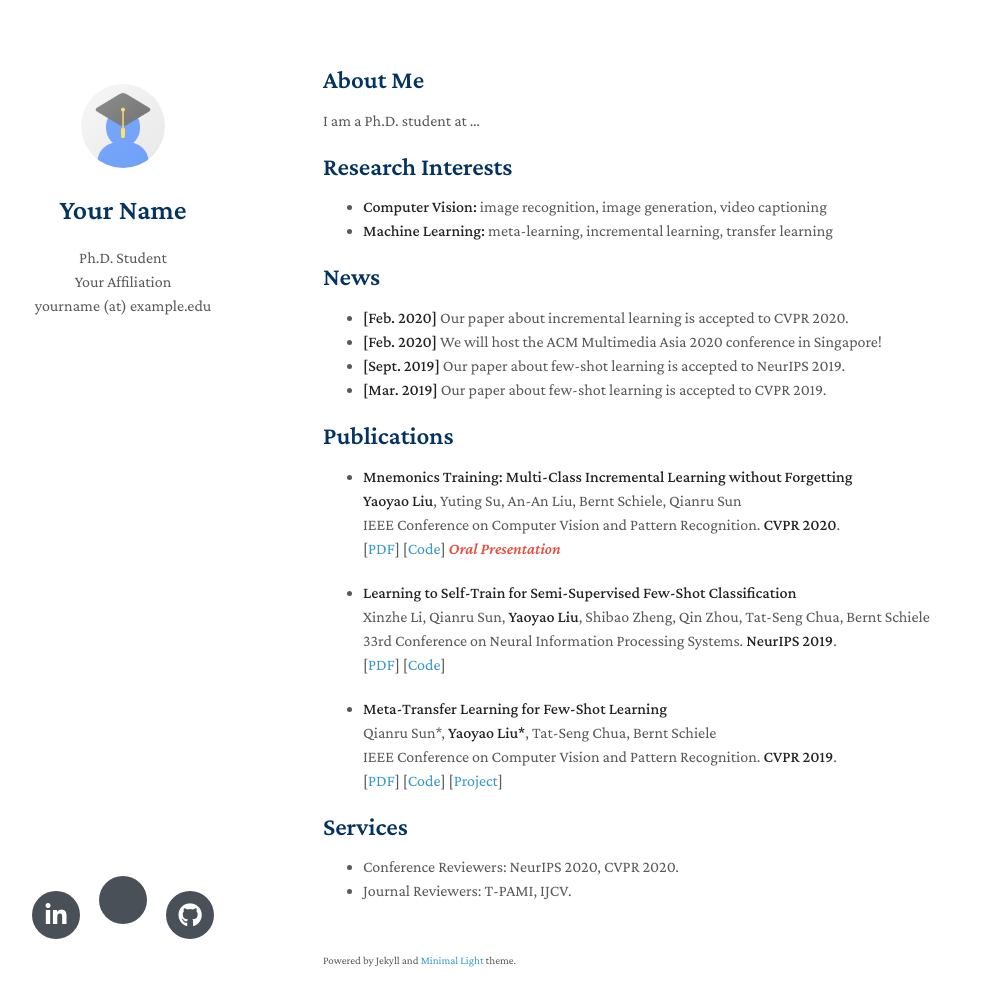
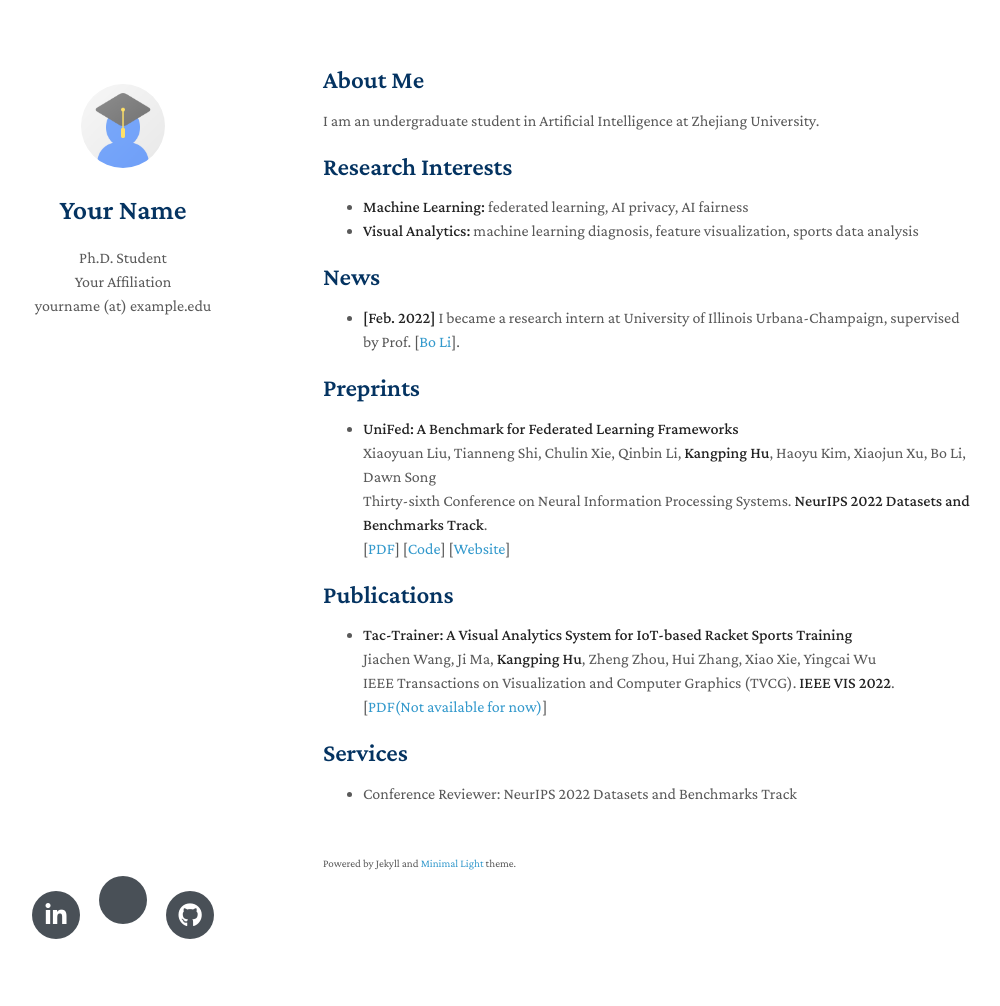
Before and after one commit to HenryHu-H/HenryHu-H.github.io, a Jekyll site: the page built from index.md, in a window 1280 px wide and 1041 px high. Shown: the top 1006 px of the window, without its empty margins (147-1147 px from the left). Built offline with Jekyll 4.4.1, drawn with Linux system fonts in a browser that asks for light colours; nearby versions of some CDN libraries; a style sheet for code colours, icons or effects is not loaded; our own code applies the rules of GitHub Pages for plain Markdown files.

Commit message:
Update index.md

```diff
--- a/index.md
+++ b/index.md
@@ -4,47 +4,37 @@ layout: homepage
 
 ## About Me
 
-I am a Ph.D. student at ...
+I am an undergraduate student in Artificial Intelligence at Zhejiang University.
 
 ## Research Interests
 
-- **Computer Vision:** image recognition, image generation, video captioning
-- **Machine Learning:** meta-learning, incremental learning, transfer learning
+- **Machine Learning:** federated learning, AI privacy, AI fairness
+- **Visual Analytics:** machine learning diagnosis, feature visualization, sports data analysis
 
 ## News
 
-- **[Feb. 2020]** Our paper about incremental learning is accepted to CVPR 2020.
-- **[Feb. 2020]** We will host the ACM Multimedia Asia 2020 conference in Singapore!
-- **[Sept. 2019]** Our paper about few-shot learning is accepted to NeurIPS 2019.
-- **[Mar. 2019]** Our paper about few-shot learning is accepted to CVPR 2019.
+- **[Feb. 2022]** I became a research intern at University of Illinois Urbana-Champaign, supervised by Prof. [[Bo Li](https://aisecure.github.io)].
+
+## Preprints
+
+- **UniFed: A Benchmark for Federated Learning Frameworks**
+  <br>
+  Xiaoyuan Liu, Tianneng Shi, Chulin Xie, Qinbin Li, **Kangping Hu**, Haoyu Kim, Xiaojun Xu, Bo Li, Dawn Song
+  <br>
+  Thirty-sixth Conference on Neural Information Processing Systems. **NeurIPS 2022 Datasets and Benchmarks Track**.
+  <br>
+  [[PDF](https://arxiv.org/pdf/2207.10308.pdf)] [[Code](https://github.com/AI-secure/FLBenchmark-toolkit)] [[Website](https://unifedbenchmark.github.io)]
 
 ## Publications
 
-- **Mnemonics Training: Multi-Class Incremental Learning without Forgetting**
+- **Tac-Trainer: A Visual Analytics System for IoT-based Racket Sports Training**
   <br>
-  **Yaoyao Liu**, Yuting Su, An-An Liu, Bernt Schiele, Qianru Sun
+  Jiachen Wang, Ji Ma, **Kangping Hu**, Zheng Zhou, Hui Zhang, Xiao Xie, Yingcai Wu
   <br>
-  IEEE Conference on Computer Vision and Pattern Recognition. **CVPR 2020**.
+  IEEE Transactions on Visualization and Computer Graphics (TVCG). **IEEE VIS 2022**.
   <br>
-  [[PDF](https://arxiv.org/pdf/2002.10211.pdf)] [[Code](https://github.com/yaoyao-liu/mnemonics)] <strong><i style="color:#e74d3c">Oral Presentation</i></strong>
-
-- **Learning to Self-Train for Semi-Supervised Few-Shot Classification**
-  <br>
-  Xinzhe Li, Qianru Sun, **Yaoyao Liu**, Shibao Zheng, Qin Zhou, Tat-Seng Chua, Bernt Schiele
-  <br>
-  33rd Conference on Neural Information Processing Systems. **NeurIPS 2019**.
-  <br>
-  [[PDF](http://papers.nips.cc/paper/9216-learning-to-self-train-for-semi-supervised-few-shot-classification.pdf)] [[Code](https://github.com/xinzheli1217/learning-to-self-train)]
-
-- **Meta-Transfer Learning for Few-Shot Learning**
-  <br>
-  Qianru Sun\*, **Yaoyao Liu\***, Tat-Seng Chua, Bernt Schiele
-  <br>
-  IEEE Conference on Computer Vision and Pattern Recognition. **CVPR 2019**.
-  <br>
-  [[PDF](http://openaccess.thecvf.com/content_CVPR_2019/papers/Sun_Meta-Transfer_Learning_for_Few-Shot_Learning_CVPR_2019_paper.pdf)] [[Code](https://github.com/yaoyao-liu/meta-transfer-learning)] [[Project](https://mtl.yyliu.net/)]
+  [[PDF(Not available for now)](https://zjuidg.org)]
 
 ## Services
 
-- Conference Reviewers: NeurIPS 2020, CVPR 2020.
-- Journal Reviewers: T-PAMI, IJCV.
+- Conference Reviewer: NeurIPS 2022 Datasets and Benchmarks Track
```
